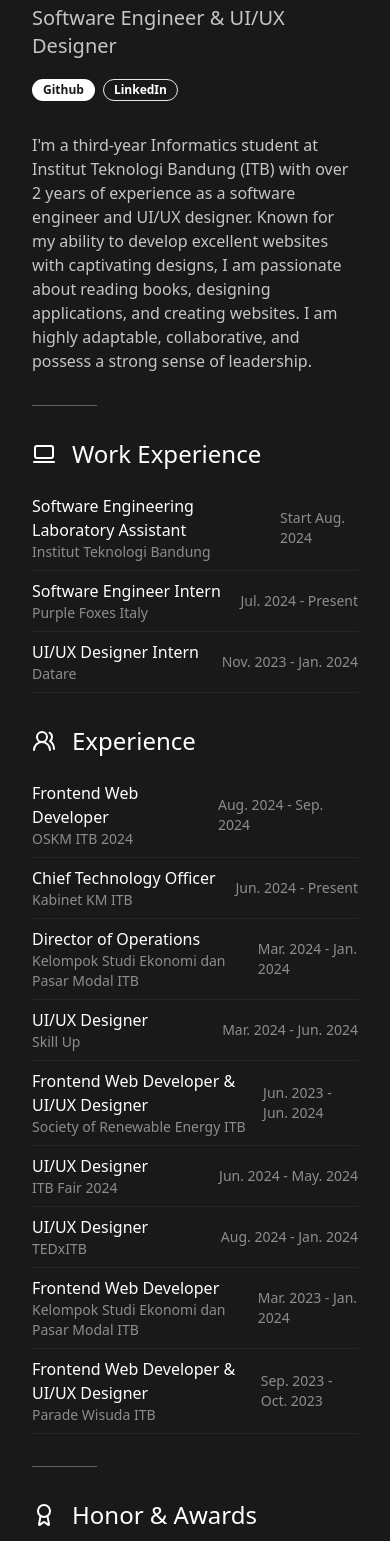
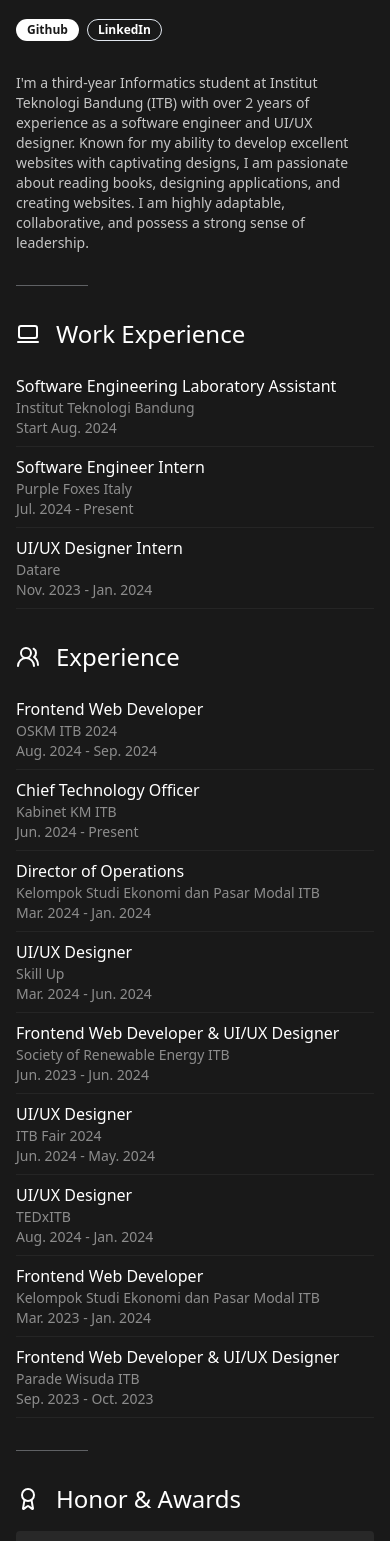
Before and after one commit to AtqiyaHaydar/QyChan, a Next.js app: page / in a window 390 px wide. Shown: the part 220-1761 px from the top of the page. Built offline with nearby package versions, Linux system fonts and the light colour scheme.

Commit message:
feat: responsive

```diff
--- a/app/globals.css
+++ b/app/globals.css
@@ -65,6 +65,6 @@
     scroll-behavior: smooth;
   }
   body {
-    @apply relative bg-[#191919] text-white mx-auto max-w-xl px-8 py-16;
+    @apply relative bg-[#191919] text-white mx-auto max-w-xl px-4 md:px-8 py-8 md:py-16;
   }
 }
--- a/components/About.tsx
+++ b/components/About.tsx
@@ -2,7 +2,7 @@
 
 const About = () => {
   return (
-    <p className='text-white/75'>
+    <p className='text-sm md:text-[16px] text-white/75'>
       I'm a third-year Informatics student at Institut Teknologi Bandung (ITB) with over 2 years of experience as a software engineer and UI/UX designer. Known for my ability to develop excellent websites with captivating designs, I am passionate about reading books, designing applications, and creating websites. I am highly adaptable, collaborative, and possess a strong sense of leadership.
     </p>
   )
--- a/components/Achievements.tsx
+++ b/components/Achievements.tsx
@@ -26,7 +26,7 @@
       <h3 className='text-2xl flex items-center gap-x-4'><Award /> Honor & Awards</h3>
       <ul className='space-y-2'>
         {achievements.map(item => (
-          <li key={item.id} className='flex justify-between items-center bg-[#282828] px-4 py-2 rounded-sm'>
+          <li key={item.id} className='flex justify-between text-sm md:text-[16px] items-center bg-[#282828] px-4 py-2 rounded-sm'>
             <p>{item.name}</p>
           </li>
         ))}
--- a/components/OrganizationalExperience.tsx
+++ b/components/OrganizationalExperience.tsx
@@ -64,7 +64,7 @@
       <h3 className='text-2xl flex items-center gap-x-4'><UsersRound /> Experience</h3>
       <ul>
         {experiences.map(item => (
-          <li key={item.id} className='flex justify-between items-center border-b border-white/5 py-2'>
+          <li key={item.id} className='flex flex-col md:flex-row justify-between md:items-center border-b border-white/5 py-2'>
             <div>
               <p>{item.name}</p>
               <p className='text-white/50 text-sm'>{item.company}</p>
--- a/components/Projects.tsx
+++ b/components/Projects.tsx
@@ -57,7 +57,7 @@
                 item.type === 'Website' && 'bg-gradient-to-br from-blue-500 to-green-500 border-none',
                 item.type === 'Design' && 'bg-gradient-to-br from-purple-500 to-pink-500 border-none'
               )}>{item.type}</Badge>
-              <p>{item.name}</p>
+              <p className='text-sm md:text-[16px]'>{item.name}</p>
             </div>
             <Link href={item.href} target='_blank' className='text-white/50'>
               <ExternalLink className='h-5 w-5' />
--- a/components/WorkExperience.tsx
+++ b/components/WorkExperience.tsx
@@ -28,7 +28,7 @@
       <h3 className='text-2xl flex items-center gap-x-4'><LaptopMinimal /> Work Experience</h3>
       <ul>
         {experiences.map(item => (
-          <li key={item.id} className='flex justify-between items-center border-b border-white/5 py-2'>
+          <li key={item.id} className='flex flex-col md:flex-row justify-between md:items-center border-b border-white/5 py-2'>
             <div>
               <p>{item.name}</p>
               <p className='text-white/50 text-sm'>{item.company}</p>
```
